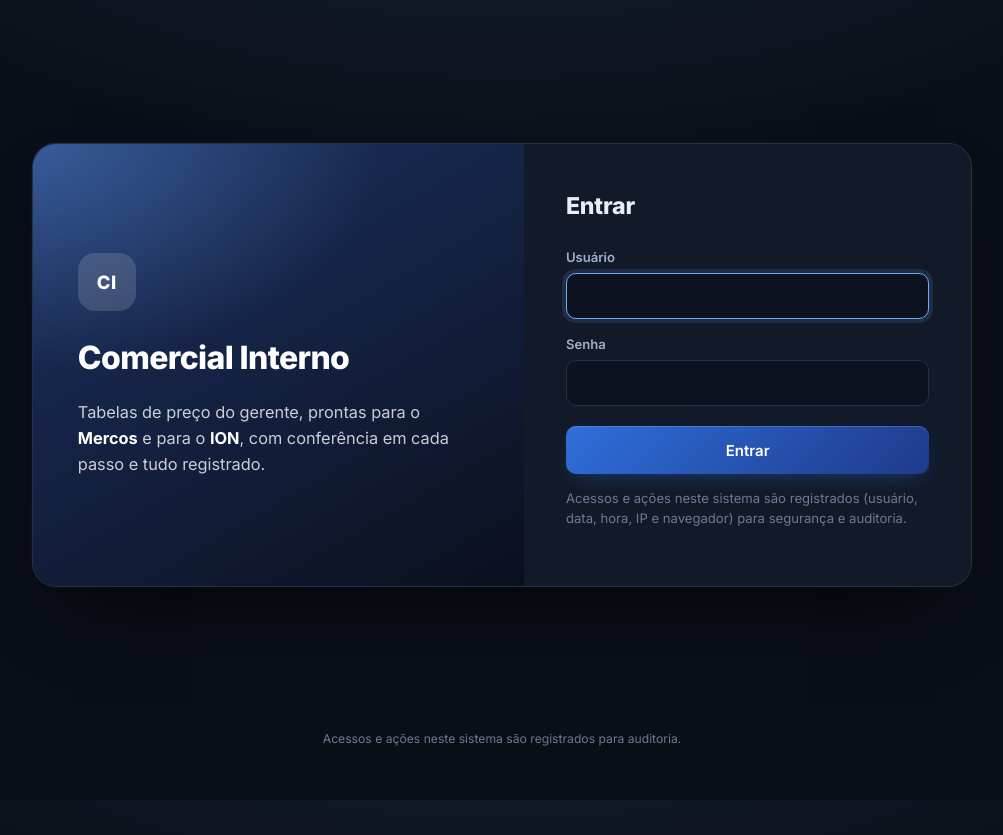
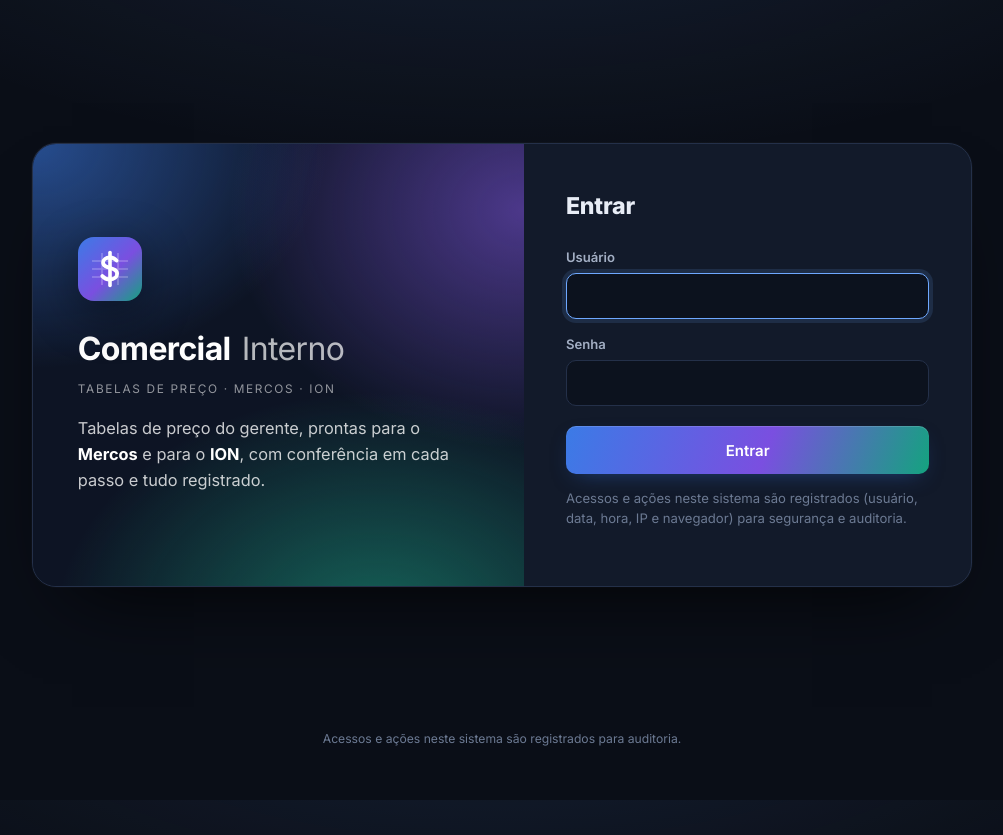
Before and after one commit to kevincriscastro-boop/sankhya-mercos-precos, a FastAPI app: page /login in a window 1280 px wide. Shown: the whole page, without its empty margins (138-1141 px from the left). Run offline with FastAPI, Linux system fonts and the light colour scheme.

Commit message:
Logo do app no cabeçalho, no login e na aba
Co-Authored-By: Claude Opus 5.5 <noreply@anthropic.com>

```diff
--- a/app/static/estilo.css
+++ b/app/static/estilo.css
@@ -52,9 +52,10 @@ code { background: var(--cartao-2); color: var(--p); padding: .1rem .4rem; borde
 .topo a { text-decoration: none; }
 .marca { font-weight: 800; font-size: 1rem; display: flex; align-items: center; gap: .65rem; white-space: nowrap; color: #fff; letter-spacing: -.01em; }
 .marca small { font-weight: 500; color: var(--suave); font-size: .8rem; }
-.marca-icone { display: inline-grid; place-items: center; width: 34px; height: 34px; border-radius: 10px; color: #fff;
-  background: var(--p-grad); font-size: .76rem; font-weight: 800; letter-spacing: .03em; box-shadow: 0 6px 18px -6px var(--p-brilho); }
-.marca-icone.grande { width: 58px; height: 58px; border-radius: 17px; font-size: 1.15rem; }
+.marca b { font-weight: 800; }
+.marca .leve, .login-lado .leve { font-weight: 400; color: var(--suave); }
+.marca-icone { width: 34px; height: 34px; flex: none; filter: drop-shadow(0 6px 12px var(--p-brilho)); }
+.marca-icone.grande { width: 64px; height: 64px; }
 .topo nav { display: flex; gap: .1rem; flex-wrap: wrap; flex: 1; }
 .topo nav a { padding: .4rem .7rem; border-radius: 999px; color: var(--suave); font-size: .88rem; font-weight: 500; transition: background .15s, color .15s; }
 .topo nav a:hover { background: rgba(255, 255, 255, .05); color: #fff; }
@@ -92,7 +93,7 @@ input::placeholder { color: var(--fraco); }
 input[type=file] { height: auto; padding: .55rem .6rem; }
 input:hover, select:hover { border-color: #3d3557; }
 input:focus, select:focus { outline: none; border-color: var(--p); box-shadow: 0 0 0 4px var(--p-fundo); }
-select option { background: var(--cartao); }
+select, select option { background-color: var(--campo); color: var(--texto); }
 input[type=checkbox], input[type=radio] { width: 1.15rem; height: 1.15rem; accent-color: var(--p-forte); flex: none; }
 input[type=file]::file-selector-button { font: inherit; font-weight: 600; margin-right: .8rem; padding: .5rem 1rem; border-radius: 9px;
   border: 1px solid var(--p-borda); background: var(--p-fundo); color: var(--p); cursor: pointer; }
@@ -237,15 +238,19 @@ ul.nota { padding-left: 1.1rem; display: flex; flex-direction: column; gap: .45r
 .tela-login footer { padding-top: 0; }
 .login { display: grid; grid-template-columns: 1.1fr 1fr; width: 100%; border-radius: 24px; overflow: hidden; background: var(--cartao);
   border: 1px solid var(--borda); box-shadow: 0 40px 80px -40px rgba(0, 0, 0, .9), 0 0 0 1px rgba(255, 255, 255, .02); }
-.login-lado { padding: 3rem 2.8rem; display: flex; flex-direction: column; justify-content: center; gap: 1rem;
-  background: radial-gradient(500px 320px at 0% 0%, rgba(110, 168, 255, .35), transparent 70%), linear-gradient(150deg, #1c3263, #0a0f1d); }
+.login-lado { padding: 3rem 2.8rem; display: flex; flex-direction: column; justify-content: center; gap: 1rem; position: relative; overflow: hidden;
+  background: radial-gradient(420px 320px at 0% 0%, rgba(59, 123, 230, .55), transparent 70%),
+    radial-gradient(420px 340px at 100% 15%, rgba(138, 92, 240, .5), transparent 70%),
+    radial-gradient(460px 340px at 70% 110%, rgba(31, 199, 155, .45), transparent 70%), #0d1424; }
 .login-lado h1 { color: #fff; margin: .4rem 0 0; font-size: 2rem; }
 .login-lado p { margin: 0; color: rgba(255, 255, 255, .78); font-size: 1.02rem; line-height: 1.6; }
-.login-lado .marca-icone { background: rgba(255, 255, 255, .14); box-shadow: none; }
+.login-lado .marca-icone { filter: drop-shadow(0 12px 24px rgba(0, 0, 0, .45)); }
+.login-lado .leve { color: rgba(255, 255, 255, .7); }
+.login-tag { font-size: .74rem !important; letter-spacing: .14em; text-transform: uppercase; color: rgba(255, 255, 255, .55) !important; margin-top: -.6rem !important; }
 .login-cartao { padding: 2.8rem 2.6rem; }
 .login-cartao h2 { font-size: 1.45rem; font-weight: 800; margin-bottom: 1.4rem; }
 .login-cartao input { height: 46px; }
-.login-cartao button { height: 48px; margin-top: .4rem; }
+.login-cartao button { height: 48px; margin-top: .4rem; background: linear-gradient(110deg, #3b7be6, #7a4fe0 55%, #14a37f); }
 
 /* ---------- logo do destino ao trocar de tema */
 .revela { position: fixed; inset: 0; z-index: 50; display: grid; place-items: center; pointer-events: none; opacity: 0; }
--- a/app/templates/base.html
+++ b/app/templates/base.html
@@ -8,6 +8,7 @@
   <link rel="preconnect" href="https://fonts.gstatic.com" crossorigin>
   <link rel="stylesheet" href="https://fonts.googleapis.com/css2?family=Inter:wght@400;500;600;700;800&display=swap">
   <link rel="stylesheet" href="/static/estilo.css?v={{ VERSAO_ESTILO }}">
+  <link rel="icon" type="image/svg+xml" href="/static/icone.svg?v={{ VERSAO_ESTILO }}">
 </head>
 {% set tema = self.tema()|trim %}
 <body class="{% block corpo_classe %}{% endblock %} tema-{% block tema %}neutro{% endblock %}" data-tema="{{ tema }}">
@@ -48,8 +49,22 @@
     }); });
   })();
 </script>
+<svg width="0" height="0" style="position:absolute" aria-hidden="true"><defs>
+  <!-- logo: cifrão sobre a grade de uma tabela; o degradê segue a cor do tema -->
+  <linearGradient id="logo-degrade" x1="0" y1="0" x2="1" y2="1"><stop offset="0" style="stop-color:var(--p-forte)"/><stop offset="1" style="stop-color:var(--p-escura)"/></linearGradient>
+  <symbol id="logo" viewBox="0 0 64 64"><rect width="64" height="64" rx="16" fill="url(#logo-degrade)"/>
+    <path d="M14 24h36M14 32h36M14 40h36M24 16v32M40 16v32" stroke="#fff" stroke-width="1.6" opacity=".26"/>
+    <path d="M38.6 23.6c-1.6-2-4.1-3.1-6.8-3.1-3.9 0-6.7 2.1-6.7 5.1 0 7.1 14 3.7 14 11.2 0 3.2-3 5.7-7.2 5.7-3.1 0-5.9-1.3-7.6-3.5" fill="none" stroke="#fff" stroke-width="3.8" stroke-linecap="round"/>
+    <path d="M32 15.5v33" style="stroke:color-mix(in srgb, var(--p) 55%, #fff)" stroke-width="3.6" stroke-linecap="round"/></symbol>
+  <!-- versão do login: as três paletas juntas (azul neutro, roxo Mercos, verde ION) -->
+  <linearGradient id="logo-tri-degrade" x1="0" y1="0" x2="1" y2="1"><stop offset="0" stop-color="#3b7be6"/><stop offset=".55" stop-color="#7a4fe0"/><stop offset="1" stop-color="#14a37f"/></linearGradient>
+  <symbol id="logo-tri" viewBox="0 0 64 64"><rect width="64" height="64" rx="16" fill="url(#logo-tri-degrade)"/>
+    <path d="M14 24h36M14 32h36M14 40h36M24 16v32M40 16v32" stroke="#fff" stroke-width="1.6" opacity=".26"/>
+    <path d="M38.6 23.6c-1.6-2-4.1-3.1-6.8-3.1-3.9 0-6.7 2.1-6.7 5.1 0 7.1 14 3.7 14 11.2 0 3.2-3 5.7-7.2 5.7-3.1 0-5.9-1.3-7.6-3.5" fill="none" stroke="#fff" stroke-width="3.8" stroke-linecap="round"/>
+    <path d="M32 15.5v33" stroke="#fff" stroke-width="3.6" stroke-linecap="round"/></symbol>
+</defs></svg>
 <header class="topo">
-  <a class="marca" href="/"><span class="marca-icone" aria-hidden="true">CI</span>Comercial Interno{% if EMPRESA %} <small>{{ EMPRESA }}</small>{% endif %}</a>
+  <a class="marca" href="/"><svg class="marca-icone" aria-hidden="true"><use href="#logo"/></svg><span><b>Comercial</b> <span class="leve">Interno</span></span>{% if EMPRESA %} <small>{{ EMPRESA }}</small>{% endif %}</a>
   {% if usuario %}
   {% macro item(href, texto) %}<a href="{{ href }}" class="{{ 'ativo' if rota == href or (href != '/' and rota.startswith(href + '/')) }}">{{ texto }}</a>{% endmacro %}
   <nav>
--- a/app/templates/login.html
+++ b/app/templates/login.html
@@ -4,8 +4,9 @@
 {% block conteudo %}
 <div class="login">
   <div class="login-lado">
-    <span class="marca-icone grande" aria-hidden="true">CI</span>
-    <h1>Comercial Interno</h1>
+    <svg class="marca-icone grande" aria-hidden="true"><use href="#logo-tri"/></svg>
+    <h1><b>Comercial</b> <span class="leve">Interno</span></h1>
+    <p class="login-tag">Tabelas de preço · Mercos · ION</p>
     <p>Tabelas de preço do gerente, prontas para o <strong>Mercos</strong> e para o <strong>ION</strong>,
        com conferência em cada passo e tudo registrado.</p>
   </div>
```
Also changed, not shown: app/static/icone.svg (added), 13 other files.
